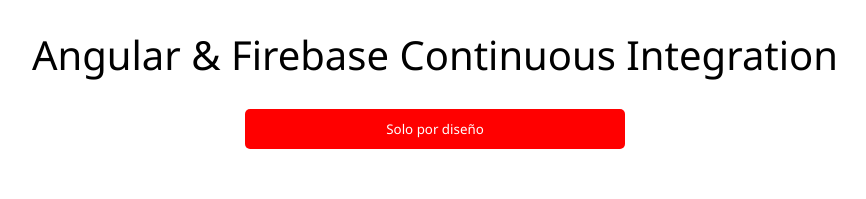
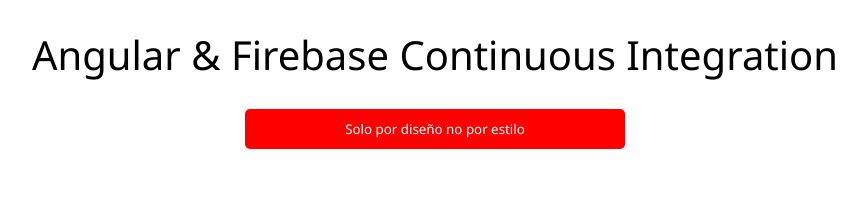
Before and after one commit to LuisAngelB/firebase-AngularIntegration, an Angular app: page / in a window 1280 px wide. Shown: the top 199 px of the page, without its empty margins (205-1071 px from the left). Built offline with nearby package versions, Linux system fonts and the light colour scheme.

Commit message:
Prueba con build

```diff
--- a/src/app/app.component.html
+++ b/src/app/app.component.html
@@ -1,5 +1,5 @@
 <div>
   <h1 class="title">Angular & Firebase Continuous Integration</h1>
-  <button class="button">Solo por diseño</button>
+  <button class="button">Solo por diseño no por estilo</button>
 </div>
 <router-outlet></router-outlet>
```
Also changed, not shown: .circleci/config.yml.
